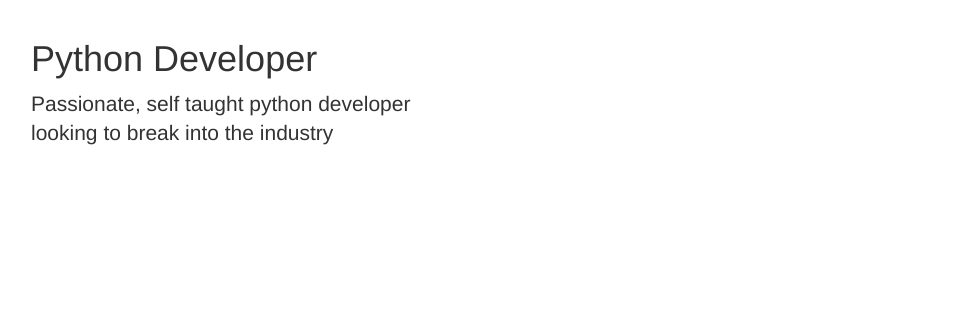
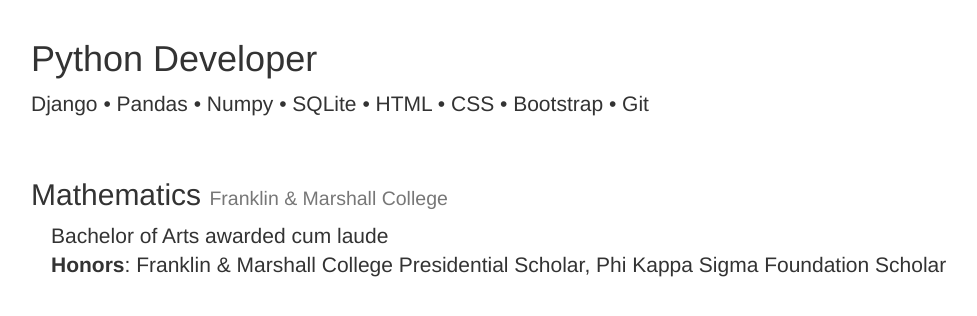
Before and after one commit to mbtomlinson/personal-resume, a Django app: template personal/templates/personal/resume.html in a window 1280 px wide. Shown: the part 51-367 px from the top of the page, without its empty margins (54-1031 px from the left). Run offline with Django 3.2, Linux system fonts and the light colour scheme; the template is opened without the code that fills it, so the values that code supplies are empty; some libraries are stand-ins or nearby versions.

Commit message:
working on resume page

```diff
--- a/personal/templates/personal/header.html
+++ b/personal/templates/personal/header.html
@@ -30,13 +30,13 @@
             <span class="icon-bar"></span>
             <span class="icon-bar"></span>
           </button>
-          <a class="navbar-brand" href="#">Matt Tomlinson</a>
+          <a class="navbar-brand" href="../about">Matt Tomlinson</a>
         </div>
         <div id="navbar" class="collapse navbar-collapse">
           <ul class="nav navbar-nav">
-            <li class="active"><a href="#">About</a></li>
-            <li><a href="#about">Resume</a></li>
-            <li><a href="#contact">Contact</a></li>
+            <li class="active"><a href="../about">About</a></li>
+            <li><a href="../resume">Resume</a></li>
+            <li><a href="../contact">Contact</a></li>
           </ul>
         </div><!--/.nav-collapse -->
       </div>
--- a/personal/templates/personal/resume.html
+++ b/personal/templates/personal/resume.html
@@ -5,8 +5,13 @@
 <div class="container">
 	<br>
 	<h1>Python Developer</h1>
-	<p class="lead">Passionate, self taught python developer<br>
-	looking to break into the industry</p>
+	<p class="lead">Django &bull; Pandas &bull; Numpy &bull; SQLite &bull; HTML &bull; CSS &bull; Bootstrap &bull; Git</p>
+	<br>
+	<h2>Mathematics <small>Franklin & Marshall College</small></h2>
+	<p class="lead" style="padding-left:20px">
+		Bachelor of Arts awarded cum laude<br>
+		<strong>Honors</strong>: Franklin & Marshall College Presidential Scholar, Phi Kappa Sigma Foundation Scholar
+	</p>
 </div>
 
 {% endblock %}
--- a/personalwebsite/urls.py
+++ b/personalwebsite/urls.py
@@ -21,5 +21,7 @@
 urlpatterns = [
 	url(r'^$', views.home, name='home'),
 	url(r'^about/', views.about, name='about'),
+	url(r'^resume/', views.resume, name='resume'),
+	url(r'^contact/', views.contact, name='contact'),
     url(r'^admin/', admin.site.urls),
 ]
```
